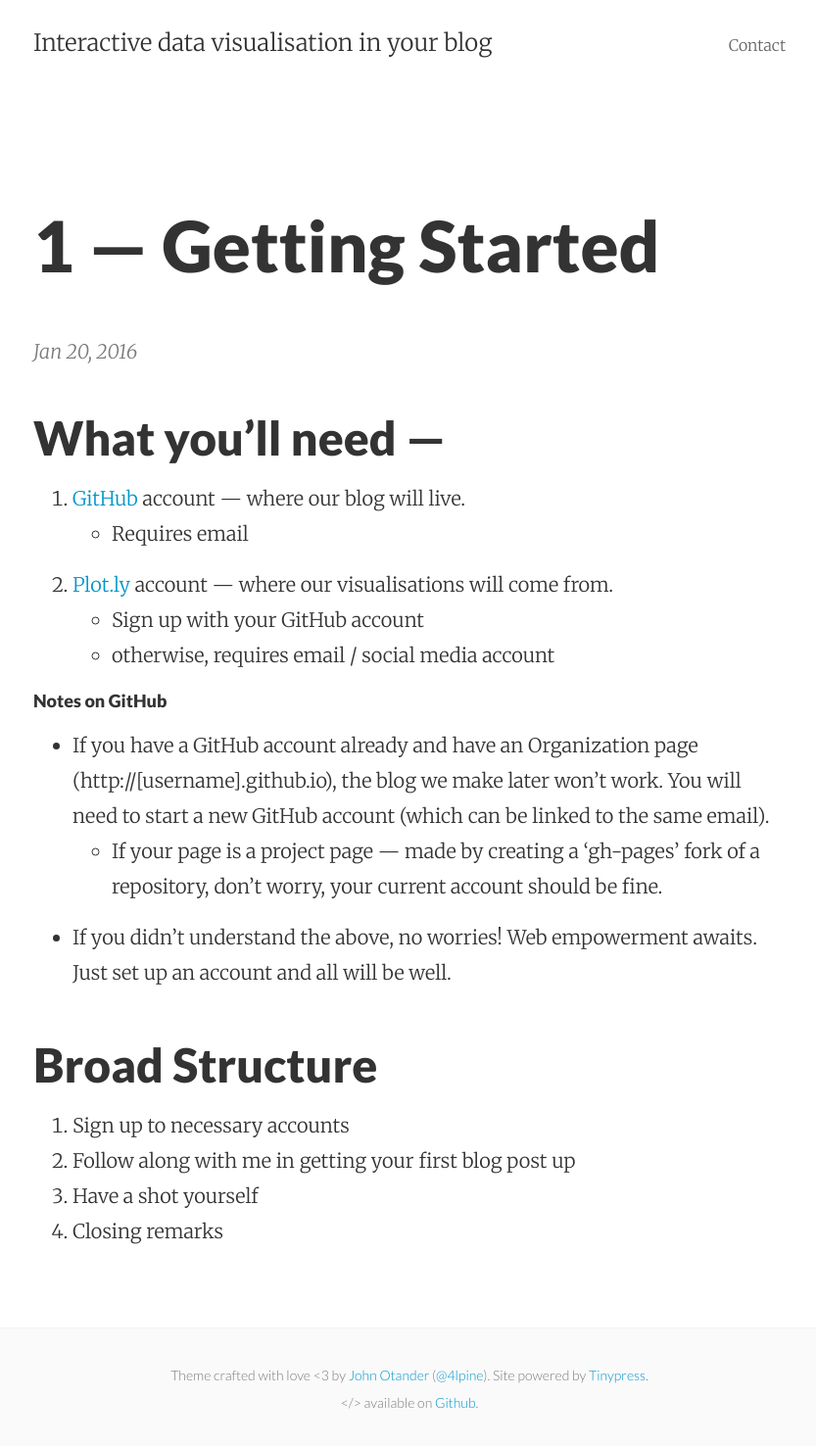
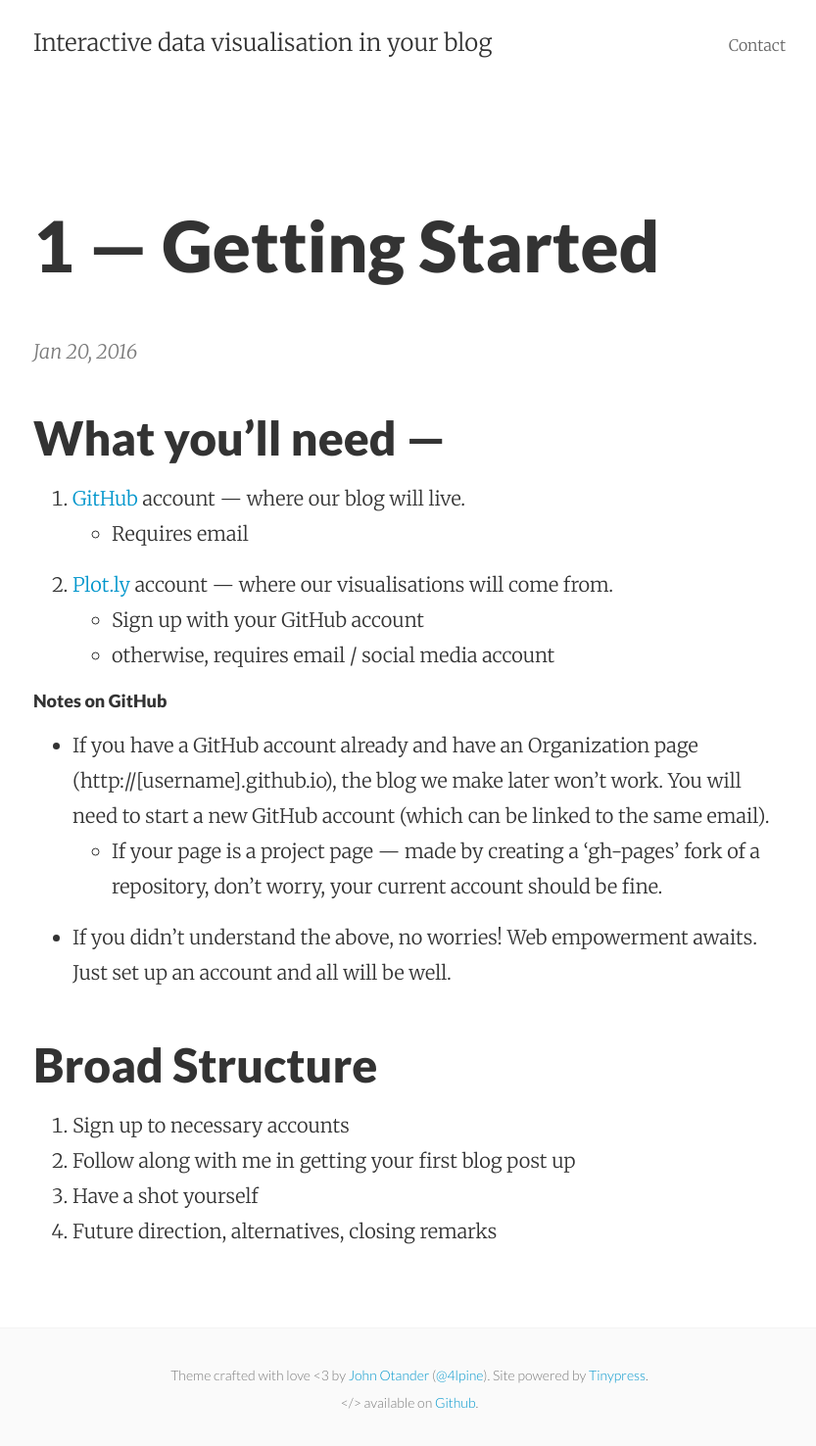
Before and after one commit to dataviz-blog/dataviz-blog.github.io, a Jekyll site: the page built from _posts/2016-01-20-1-getting-started.markdown, in a window 1280 px wide. Shown: the whole page at 98% size, without its empty margins (222-1055 px from the left). Built offline with Jekyll 4.4.1, drawn with Linux system fonts in a browser that asks for light colours.

Commit message:
Post update: 1 — Getting Started

```diff
--- a/_posts/2016-01-20-1-getting-started.markdown
+++ b/_posts/2016-01-20-1-getting-started.markdown
@@ -26,4 +26,4 @@ layout: post
 1. Sign up to necessary accounts
 2. Follow along with me in getting your first blog post up
 3. Have a shot yourself
-4. Closing remarks
+4. Future direction, alternatives, closing remarks
```
